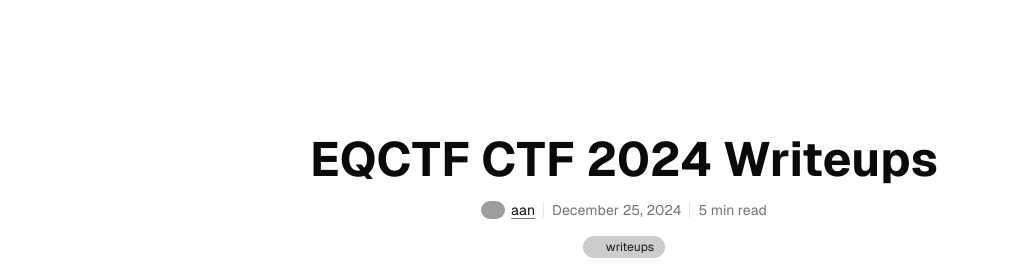
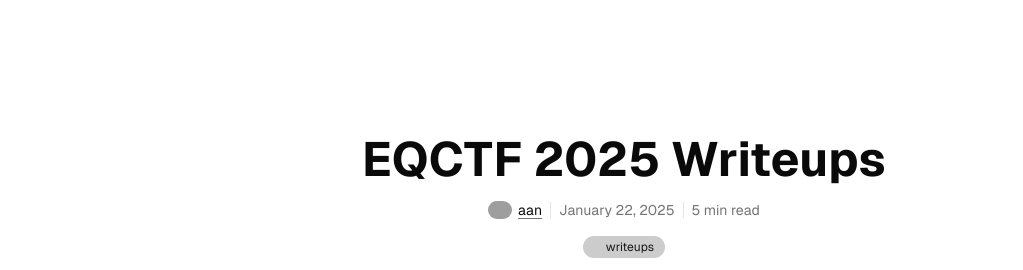
Before and after one commit to CyberXUTM/CyberXUTM.github.io, an Astro site: page /blog/eqctf-24 in a window 1280 px wide. Shown: the part 1060-1330 px from the top of the page, without its empty margins (16-1039 px from the left). Built offline with nearby package versions, Linux system fonts and the light colour scheme; Astro itself is replaced by a stand-in of ours; some packages are replaced by stand-ins of ours; grey boxes are pictures that could not be loaded; some icons are missing.

Commit message:
major bug lol

```diff
--- a/src/content/blog/eqctf-24/index.mdx
+++ b/src/content/blog/eqctf-24/index.mdx
@@ -1,7 +1,7 @@
 ---
-title: 'EQCTF CTF 2024 Writeups'
+title: 'EQCTF 2025 Writeups'
 description: 'Challenges made by otai, solved by skiddies'
-date: 2024-12-25
+date: 2025-1-22
 tags: ['writeups']
 image: './EQCTF.png'
 authors: ['aan']
```
